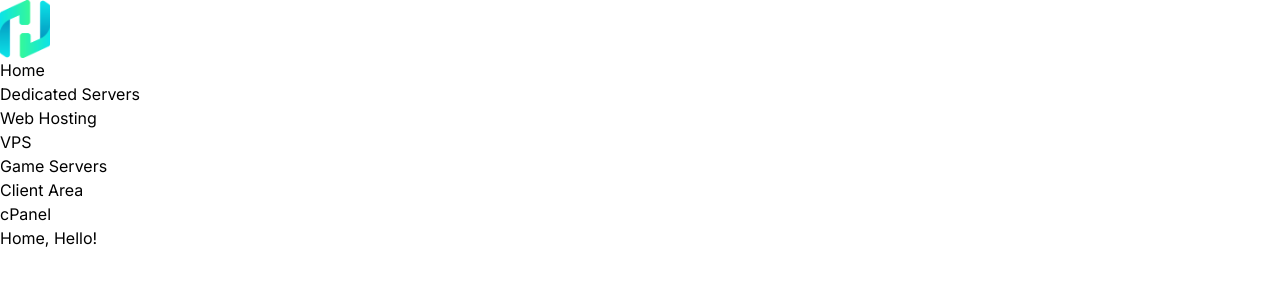
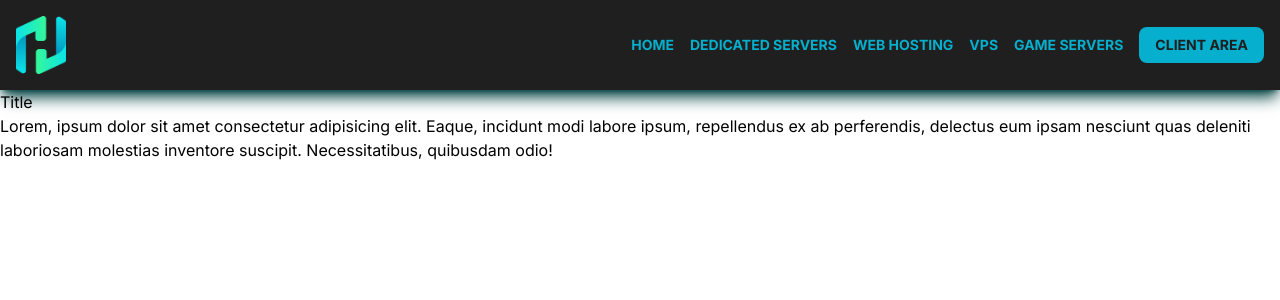
Before and after one commit to jrmichell/helvera, a Next.js app: page / in a window 1280 px wide. Shown: the top 300 px of the page. Built offline with nearby package versions, Linux system fonts and the light colour scheme.

Commit message:
Made a functional navigation bar

```diff
--- a/app/components/Navbar.tsx
+++ b/app/components/Navbar.tsx
@@ -1,49 +1,147 @@
+"use client";
+
+import { useState } from "react";
 import Link from "next/link";
 import Image from "next/image";
 import Logo from "../../public/images/logo.png";
+import { AiOutlineClose, AiOutlineMenu } from "react-icons/ai";
 
 export default function Navbar() {
+  const [nav, setNav] = useState(false);
+
+  // Toggle mobile navigation
+  const toggleNav = () => {
+    setNav(!nav);
+  };
+
   return (
-    <div>
+    <div className="bg-dark flex flex-row justify-between p-4 shadow-offset shadow-lg">
       {/* Logo */}
-      <div>
-        <Link href="/">
-          <Image src={Logo} alt="Logo" width={50} />
+      <Link href="/" className="flex justify-start">
+        <Image src={Logo} alt="Logo" width={50} height={50} />
       </Link>
+
+      {/* Desktop Navigation */}
+      <nav className="hidden md:flex text-sm">
+        <ul className="flex justify-end items-center space-x-4">
+          <li>
+            <Link
+              href="/"
+              className="text-primary hover:text-secondary duration-300 uppercase font-bold"
+            >
+              Home
+            </Link>
+          </li>
+          <li>
+            <Link
+              href="/dedicated-servers"
+              className="text-primary hover:text-secondary duration-300 uppercase font-bold"
+            >
+              Dedicated Servers
+            </Link>
+          </li>
+          <li>
+            <Link
+              href="/web-hosting"
+              className="text-primary hover:text-secondary duration-300 uppercase font-bold"
+            >
+              Web Hosting
+            </Link>
+          </li>
+          <li>
+            <Link
+              href="/vps"
+              className="text-primary hover:text-secondary duration-300 uppercase font-bold"
+            >
+              VPS
+            </Link>
+          </li>
+          <li>
+            <Link
+              href="/game-servers"
+              className="text-primary hover:text-secondary duration-300 uppercase font-bold"
+            >
+              Game Servers
+            </Link>
+          </li>
+          <button className="text-dark uppercase bg-primary hover:bg-secondary duration-300 font-bold px-4 py-2 rounded-lg">
+            <Link href="/">Client Area</Link>
+          </button>
+        </ul>
+      </nav>
+
+      {/* Mobile Navigation */}
+      <div className="md:hidden">
+        {/* Toggle Button */}
+        <button
+          onClick={toggleNav}
+          className="text-primary uppercase px-4 py-4"
+        >
+          <AiOutlineMenu size={25} />
+        </button>
+
+        {/* Side Menu */}
+        <div
+          className={
+            nav
+              ? "fixed left-0 top-0 w-[55%] h-screen bg-dark ease-in duration-500 p-2"
+              : "fixed left-[-100%] top-0 p-10 ease-in duration-500 h-screen"
+          }
+        >
+          <div className="flex w-full items-center justify-between">
+            <Link href="/" onClick={() => setNav(false)}>
+              <Image src={Logo} alt="Logo" width={50} height={50} />
+            </Link>
+            <div
+              onClick={toggleNav}
+              className="rounded-full text-[#fff] cursor-pointer ml-5 bg-offset hover:bg-primary duration-300 p-1 shadow-lg"
+            >
+              <AiOutlineClose size={25} />
             </div>
+          </div>
+
           <nav>
-        {/* Left side */}
-        <div>
-          <ul>
-            <li>
+            <ul className="uppercase text-sm">
+              <li
+                onClick={() => setNav(false)}
+                className="pl-5 pt-8 text-sm cursor-pointer text-primary font-bold hover:text-secondary duration-300"
+              >
                 <Link href="/">Home</Link>
               </li>
-            <li>
+              <li
+                onClick={() => setNav(false)}
+                className="pl-5 pt-8 text-primary font-bold text-sm cursor-pointer hover:text-secondary duration-300"
+              >
                 <Link href="/dedicated-servers">Dedicated Servers</Link>
               </li>
-            <li>
+              <li
+                onClick={() => setNav(false)}
+                className="pl-5 pt-8 text-primary font-bold text-sm cursor-pointer hover:text-secondary duration-300"
+              >
                 <Link href="/web-hosting">Web Hosting</Link>
               </li>
-            <li>
+              <li
+                onClick={() => setNav(false)}
+                className="pl-5 pt-8 text-primary font-bold text-sm cursor-pointer hover:text-secondary duration-300"
+              >
                 <Link href="/vps">VPS</Link>
               </li>
-            <li>
+              <li
+                onClick={() => setNav(false)}
+                className="pl-5 pt-8 text-primary font-bold text-sm cursor-pointer hover:text-secondary duration-300"
+              >
                 <Link href="/game-servers">Game Servers</Link>
               </li>
-          </ul>
-        </div>
-        {/* Right Side */}
-        <div>
-          <ul>
-            <li>
+              <li
+                onClick={() => setNav(false)}
+                className="text-dark text-center cursor-pointer uppercase bg-primary hover:bg-secondary duration-300 ml-5 mt-8 p-2 font-bold rounded-lg w-[35%]"
+              >
                 <Link href="/">Client Area</Link>
               </li>
-            <li>
-              <Link href="/">cPanel</Link>
-            </li>
             </ul>
+          </nav>
         </div>
-      </nav>
+      </div>
     </div>
   );
 }
--- a/app/page.tsx
+++ b/app/page.tsx
@@ -1,3 +1,22 @@
 export default function Home() {
-  return <div>Home, Hello!</div>;
+  return (
+    <div>
+      {/* Hero */}
+      <section>
+        <h1>Title</h1>
+        <p>
+          Lorem, ipsum dolor sit amet consectetur adipisicing elit. Eaque,
+          incidunt modi labore ipsum, repellendus ex ab perferendis, delectus
+          eum ipsam nesciunt quas deleniti laboriosam molestias inventore
+          suscipit. Necessitatibus, quibusdam odio!
+        </p>
+      </section>
+      {/* Services */}
+      <section></section>
+      {/* Advantages */}
+      <section></section>
+      {/* Features */}
+      <section>{/* Use Grid for Features */}</section>
+    </div>
+  );
 }
--- a/package.json
+++ b/package.json
@@ -17,6 +17,7 @@
     "postcss": "8.4.30",
     "react": "18.2.0",
     "react-dom": "18.2.0",
+    "react-icons": "^4.11.0",
     "tailwindcss": "3.3.3",
     "typescript": "5.2.2"
   }
```
Also changed, not shown: 1 other file (tests, documents, lock files or other folders). Lines whose indentation alone changed are shown as unchanged.
